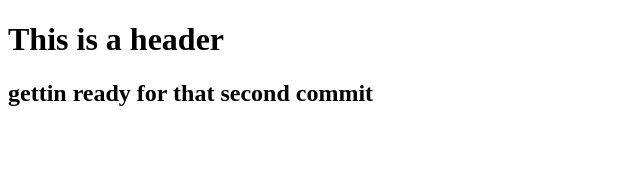
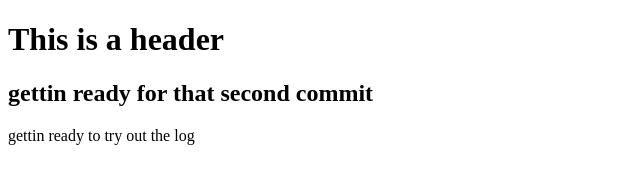
Before and after one commit to alton955/git-test, a plain HTML site: page index.html in a window 1280 px wide. Shown: the whole page, without its empty margins (0-640 px from the left). Drawn offline with Linux system fonts and the light colour scheme.

Commit message:
third commit

```diff
--- a/index.html
+++ b/index.html
@@ -8,6 +8,7 @@
 <body>
     <h1>This is a header</h1>
     <h2>gettin ready for that second commit</h2>
+    <p> gettin ready to try out the log</p>
 
 </body>
 </html>
```
